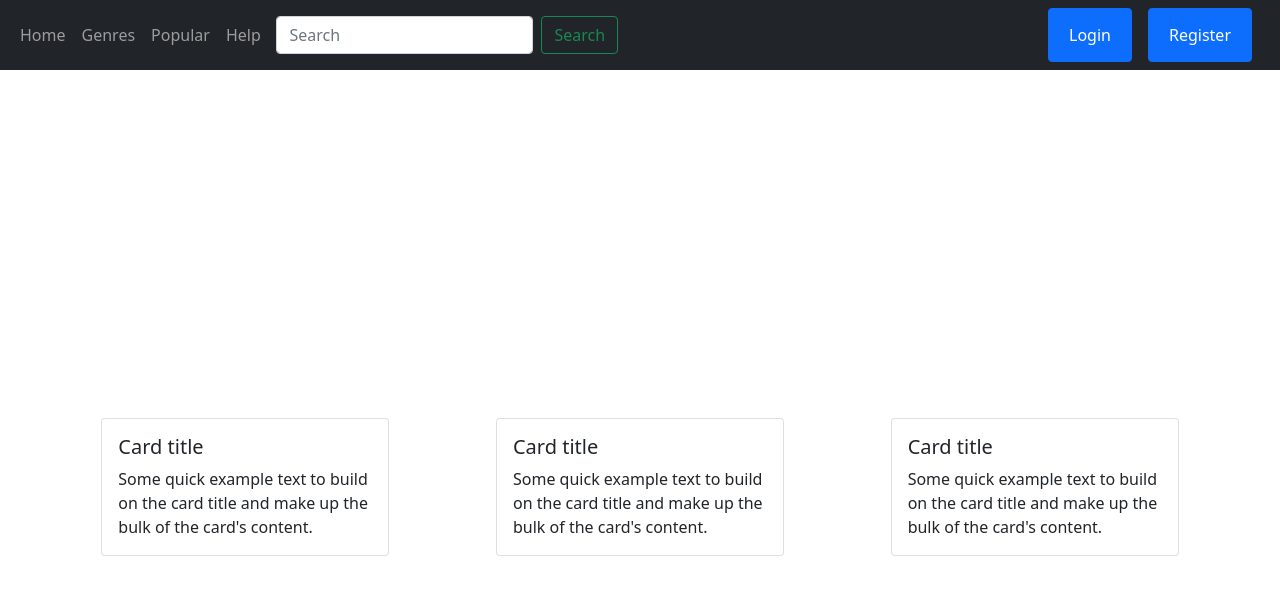
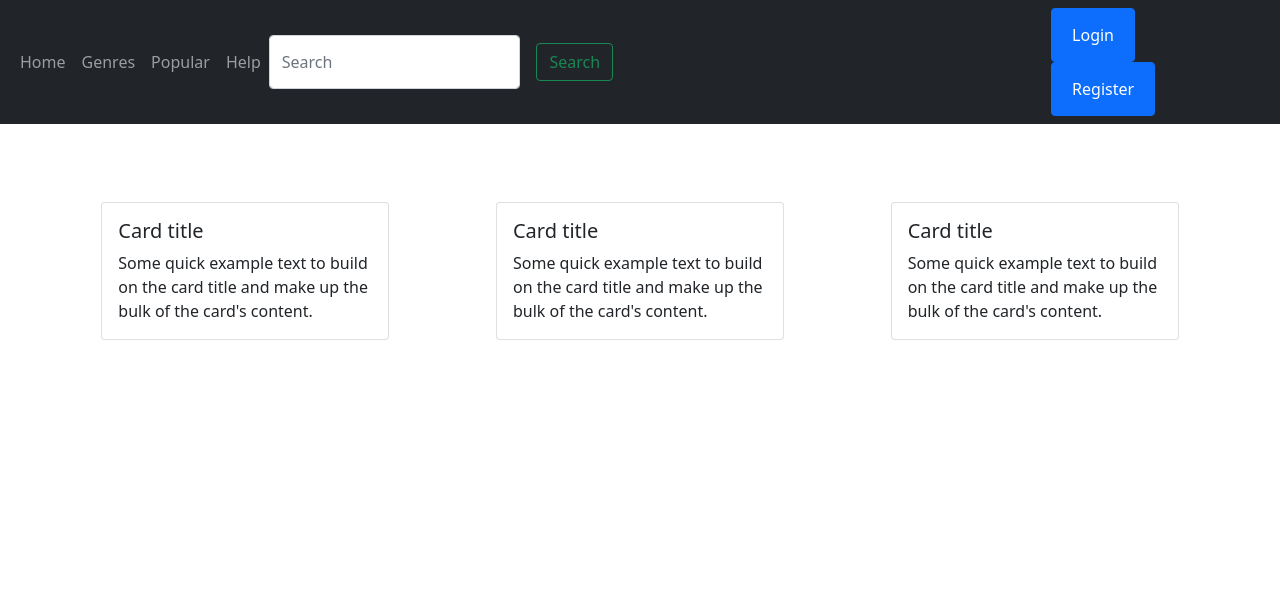
Before and after one commit to Ayo-SE/BKDAK_HUB, a React (Create React App) app in the folder group28_project/bkdak-hub/: page / in a window 1280 px wide. Shown: the top 594 px of the page. Built offline with nearby package versions, Linux system fonts and the light colour scheme.

Commit message:
Nav rerouting and Home.css changes

```diff
--- a/group28_project/bkdak-hub/src/components/Home.css
+++ b/group28_project/bkdak-hub/src/components/Home.css
@@ -1,3 +1,3 @@
 .top-pads {
-  padding-top: 300px;
+  padding-top: 30px;
 }
--- a/group28_project/bkdak-hub/src/components/Nav.js
+++ b/group28_project/bkdak-hub/src/components/Nav.js
@@ -21,6 +21,7 @@ export default class Nav extends Component {
     //       console.log(err);
     //     }
     //   }
+
 
     renderLogin() {
     if(this.props.user){return;}
@@ -86,7 +87,9 @@ export default class Nav extends Component {
                         <div className="infinite-pad">
                             <form className="d-flex">
                                 <input className="form-control me-2" type="search" placeholder="Search" aria-label="Search" />
-                                <button className="btn btn-outline-success" type="submit">Search</button>
+                                <Link className="p-2 nav-link" to="/search-results" style={{ textDecoration: 'none' }}>
+                                    <button className="btn btn-outline-success" type="submit">Search</button>
+                                </Link>
                             </form>
                         </div>
                         <div className="pe-3">
```
